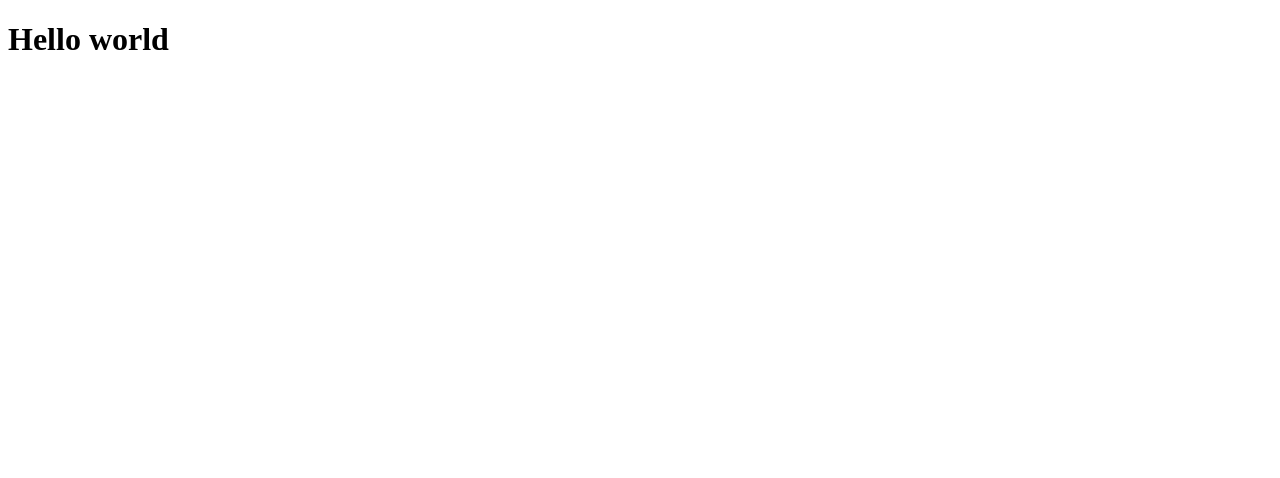
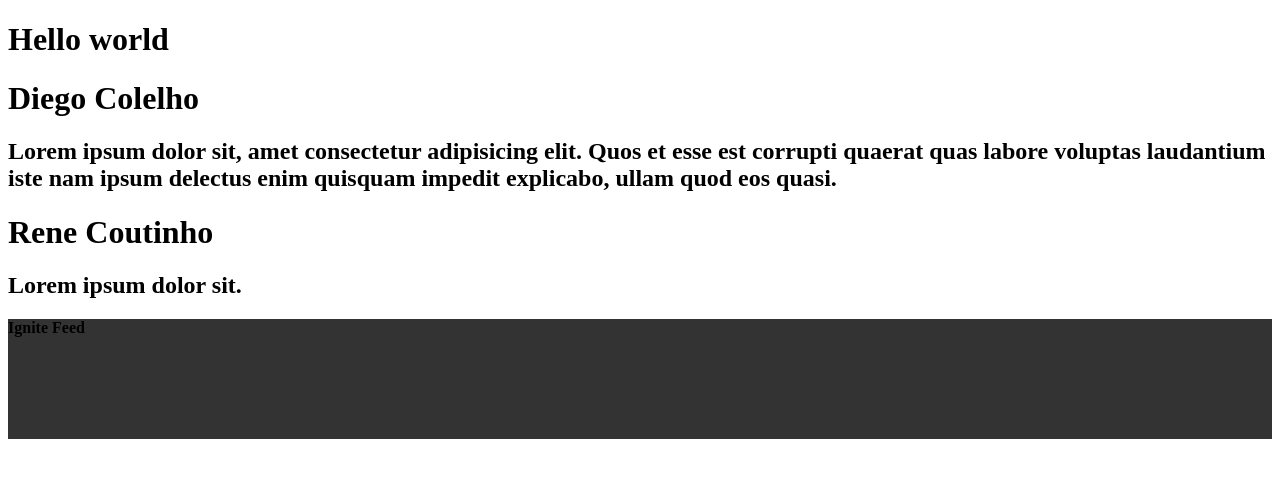
Before and after one commit to diegouidev/ignite-feed, a React (Vite) app: page / in a window 1280 px wide. Shown: the top 478 px of the page. Built offline with nearby package versions, Linux system fonts and the light colour scheme.

Commit message:
adding css module

```diff
--- a/src/App.jsx
+++ b/src/App.jsx
@@ -1,8 +1,19 @@
+import { Header } from './components/Header'
+import { Post } from './Post'
 
-function App() {
+export function App() {
   return (
-    <h1>Hello world</h1>
+    <>
+      <h1>Hello world</h1>
+      <Post
+        author="Diego Colelho"
+        content="Lorem ipsum dolor sit, amet consectetur adipisicing elit. Quos et esse est corrupti quaerat quas labore voluptas laudantium iste nam ipsum delectus enim quisquam impedit explicabo, ullam quod eos quasi."
+      />
+     <Post
+        author="Rene Coutinho"
+        content="Lorem ipsum dolor sit."
+      />
+      <Header />
+    </>
   )
 }
-
-export default App
--- /dev/null
+++ b/src/Post.jsx
@@ -0,0 +1,8 @@
+export function Post(props) {
+  return(
+    <>
+      <h1>{props.author}</h1>
+      <h2>{props.content}</h2>
+    </>
+  )
+}
--- /dev/null
+++ b/src/components/Header/Header.module.css
@@ -0,0 +1,4 @@
+.header {
+  background: #333;
+  height: 120px;
+}
--- /dev/null
+++ b/src/components/Header/index.jsx
@@ -0,0 +1,11 @@
+import styles from './Header.module.css'
+
+export function Header(){
+  return(
+    <>
+      <header className={styles.header}>
+        <strong>Ignite Feed</strong>
+      </header>
+    </>
+    )
+}
--- a/src/main.jsx
+++ b/src/main.jsx
@@ -1,6 +1,6 @@
 import React from 'react'
 import ReactDOM from 'react-dom/client'
-import App from './App'
+import { App } from './App'
 
 ReactDOM.createRoot(document.getElementById('root')).render(
   <React.StrictMode>
```
